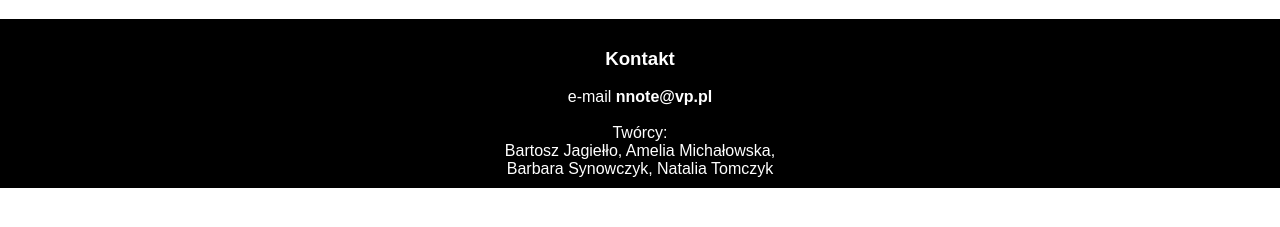
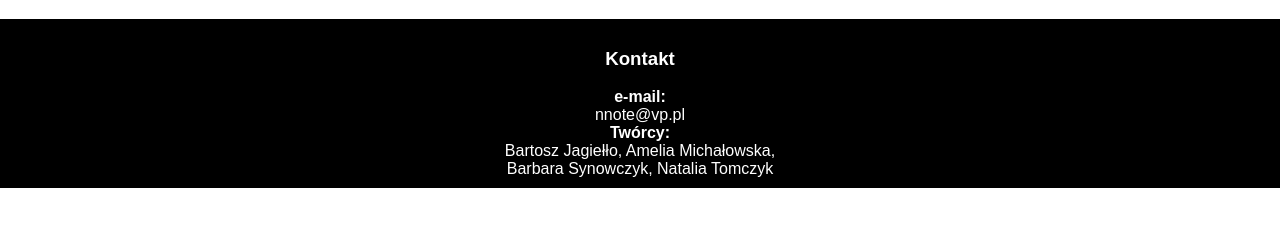
Before and after one commit to nNote1377/cmnsos, a plain HTML site: page index.html in a window 1280 px wide. Shown: the part 141-368 px from the top of the page. Drawn offline with Linux system fonts and the light colour scheme.

Commit message:
Poprawki

```diff
--- a/index.html
+++ b/index.html
@@ -25,8 +25,8 @@
 
             <footer id="footer">
                 <h3>Kontakt</h3>
-                e-mail <b>nnote@vp.pl</b> <br> <br>
-                Twórcy: <br> Bartosz Jagiełło, Amelia Michałowska,<br>
+                <b>e-mail: </b><br> nnote@vp.pl <br>
+                <b>Twórcy: </b> <br> Bartosz Jagiełło, Amelia Michałowska,<br>
                 Barbara Synowczyk, Natalia Tomczyk
             </footer>
         </div>
```
